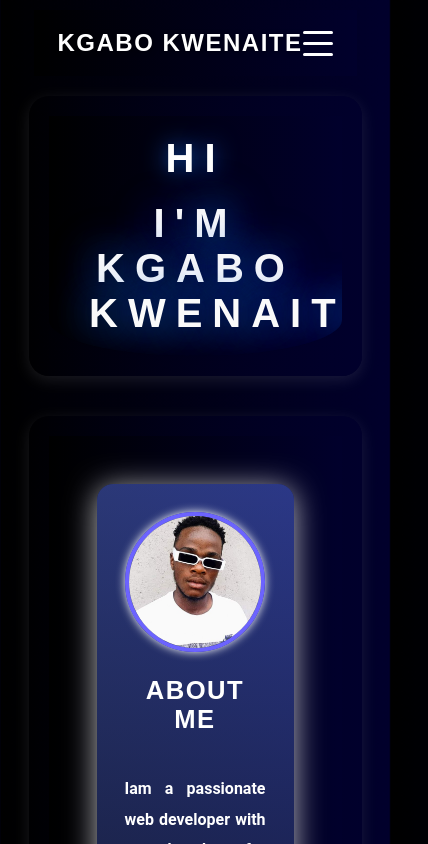
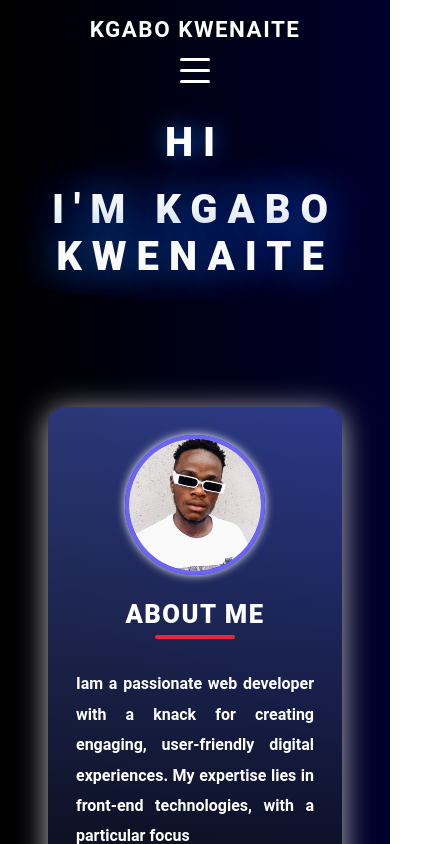
Before and after one commit to Kronik502/Portfolio, a React (Create React App) app: page / in a window 390 px wide. Shown: the top 844 px of the page, 428 px wide, since content can reach past the window. Built offline with nearby package versions, Linux system fonts and the light colour scheme.

Commit message:
updated responsiveness

```diff
--- a/src/App.css
+++ b/src/App.css
@@ -1,76 +1,218 @@
-/* App.css */
-body {
+/* Global Reset */
+* {
   margin: 0;
-  font-family: Arial, sans-serif;
-  background: linear-gradient(90deg, #000000, #01002c);
-  color: #ffffff;
+  padding: 0;
+  box-sizing: border-box;
 }
 
-.App {
+/* Body Base Styles */
+body {
+  font-family: 'Roboto', sans-serif;
+  background: linear-gradient(90deg, #000000, #01002c);
+  color: #333;
+  overflow-x: hidden;
+  transition: all 0.3s ease;
+}
+
+/* Header Styling */
+.header {
+  display: flex;
+  justify-content: space-between;
+  align-items: center;
+  padding: 1.5rem 2rem;
+  background: linear-gradient(90deg, #000000, #01002c);
+  position: relative;
+  z-index: 10;
+  transition: background 0.3s ease, padding 0.3s ease;
+}
+
+.header.open {
+  background: linear-gradient(135deg, #000000, #fc5c7d);
+}
+
+.logo {
+  font-size: 1.8rem;
+  font-weight: bold;
+  letter-spacing: 1.5px;
+  color: #fff;
+  text-transform: uppercase;
+  text-shadow: 1px 1px 5px rgba(0, 0, 0, 0.5);
+  transition: all 0.3s ease;
+}
+
+nav {
+  display: flex;
+  justify-content: flex-end;
+  align-items: center;
+  position: relative;
+}
+
+/* Menu Styling: Hidden by default */
+.nav-links-container {
+  display: none;
+}
+
+.nav-links {
+  list-style-type: none;
   display: flex;
   flex-direction: column;
-  align-items: center;
-  justify-content: center;
-  text-align: center;
+  gap: 1rem;
+  margin-right: 2rem;
+  background-color: rgba(0, 0, 0, 0.8);
+  padding: 5rem;
+  border-radius: 8px;
+  position: absolute;
+  top: 60px;
+  right: 0;
+  width: 250px;
+  opacity: 0;
+  transform: translateX(100%);
+  transition: opacity 0.3s ease, transform 0.3s ease;
 }
 
-.section {
-  width: 90%; /* Ensure sections fit nicely on smaller screens */
-  max-width: 1200px; /* Limit the width on larger screens */
-  padding: 40px;
-  margin: 20px auto; /* Add spacing between sections */
-  background: linear-gradient(90deg, #0000007c, #01002c);
-  border-radius: 50px;
-  box-shadow: 0 4px 15px rgba(255, 255, 255, 0.1);
+/* Show the menu when open */
+.nav-links.open {
+  opacity: 1;
+  transform: translateX(0);
+  display: flex;
 }
 
-/* Animations */
-@keyframes fadeBackground {
-  0% { background: linear-gradient(90deg, #000000, #01002c); }
-  100% { background: linear-gradient(90deg, #000000, #01002c); }
+.nav-links-container.open {
+  display: block; /* Ensure visibility */
 }
 
-/* Media Queries */
+.nav-links li {
+  margin: 0;
+}
 
-/* Mobile-first design */
-@media (max-width: 768px) {
-  body {
-    font-size: 16px; /* Adjust font size for readability */
+.nav-links a {
+  text-decoration: none;
+  color: #fff;
+  font-size: 1.3rem;
+  font-weight: 500;
+  letter-spacing: 0.5px;
+  text-transform: capitalize;
+  transition: color 0.3s ease;
+}
+
+.nav-links a:hover {
+  color: #ff6f61;
+  text-shadow: 0 0 10px rgba(255, 105, 97, 0.8);
+}
+
+/* Burger Icon Styling */
+.burger {
+  display: flex;
+  flex-direction: column;
+  justify-content: space-between;
+  align-items: center;
+  width: 30px;
+  height: 25px;
+  cursor: pointer;
+  z-index: 20;
+  transition: transform 0.3s ease;
+}
+
+.burger .line {
+  width: 100%;
+  height: 4px;
+  background-color: #fff;
+  border-radius: 5px;
+  transition: transform 0.3s ease, opacity 0.3s ease;
+}
+
+.burger .line1.open {
+  transform: rotate(45deg) translate(5px, 5px);
+}
+
+.burger .line2.open {
+  opacity: 0;
+}
+
+.burger .line3.open {
+  transform: rotate(-45deg) translate(5px, -5px);
+}
+
+/* Media Queries for Responsiveness */
+@media (max-width: 1024px) {
+  /* Tablet Styles */
+  .header {
+    padding: 1.2rem 1.5rem;
   }
 
-  .App {
-    padding: 10px; /* Add padding around the App container */
+  .nav-links-container {
+    display: block;
   }
 
-  .section {
-    padding: 20px; /* Reduce padding for smaller screens */
-    border-radius: 20px; /* Softer edges for smaller devices */
+  .burger {
+    display: flex;
   }
 }
 
-/* Tablet view */
-@media (min-width: 768px) and (max-width: 1024px) {
-  body {
-    font-size: 18px;
+@media (max-width: 768px) {
+  /* Mobile Styles */
+  .nav-links {
+    width: 100%;
+    padding: 2rem;
+    gap: 2rem;
   }
 
-  .section {
-    padding: 30px;
-    margin: 30px auto;
-    border-radius: 30px;
+  .logo {
+    font-size: 1.5rem;
+  }
+
+  .burger .line {
+    width: 30px;
+    height: 3px;
+  }
+
+  .nav-links a {
+    font-size: 1.2rem;
   }
 }
 
-/* Desktop view */
-@media (min-width: 1024px) {
-  body {
-    font-size: 20px; /* Larger font size for better readability */
+@media (max-width: 480px) {
+  /* Small Mobile Devices */
+  .header {
+    flex-direction: column;
+    padding: 1rem 1.5rem;
   }
 
-  .section {
-    width: 80%; /* Center sections with a fixed width */
-    padding: 40px;
-    margin: 40px auto;
-    border-radius: 50px;
+  .logo {
+    font-size: 1.4rem;
+    text-align: center;
+  }
+
+  .nav-links {
+    width: 100%;
+    gap: 1.5rem;
+  }
+
+  .burger {
+    margin-top: 1rem;
+  }
+
+  .nav-links a {
+    font-size: 1.1rem;
   }
 }
+
+/* Media Query for Large Desktops */
+@media (min-width: 1280px) {
+  .header {
+    padding: 2rem 3rem;
+  }
+
+  .nav-links {
+    flex-direction: row;
+    gap: 2rem;
+    opacity: 1;
+    transform: translateX(0);
+    position: static;
+    background-color: transparent;
+  }
+
+  .nav-links a {
+    font-size: 1.4rem;
+  }
+}
--- a/src/App.js
+++ b/src/App.js
@@ -8,22 +8,30 @@ import Resume from './components/Experience';
 import Contact from './components/Contact';
 import Footer from './components/Footer';
 import Feedback from './components/Feedback';
-import Goals from './components/goals'
+import Goals from './components/goals'; // Adjusted to keep consistent naming
 
 import './App.css';
 
 function App() {
+  const sections = [
+    { id: "hero", component: <Hero /> },
+    { id: "about", component: <About /> },
+    { id: "resume", component: <Resume /> },
+    { id: "skills", component: <Skills /> },
+    { id: "projects", component: <Projects /> },
+    { id: "feedback", component: <Feedback /> },
+    { id: "goals", component: <Goals /> },
+    { id: "contact", component: <Contact /> }
+  ];
+
   return (
     <div className="App">
       <Header />
-      <section className="section"><Hero /></section>
-      <section className="section"><About /></section>
-      <section className="section"><Resume /></section>
-      <section className="section"><Skills /></section>
-      <section className="section"><Projects /></section>
-     <section className='section'><Feedback/></section>
-     <section className='section'><Goals/></section>
-      <section className="section"><Contact /></section>
+      {sections.map((section) => (
+        <section key={section.id} className="section">
+          {section.component}
+        </section>
+      ))}
       <Footer />
     </div>
   );
--- a/src/components/About.css
+++ b/src/components/About.css
@@ -33,7 +33,7 @@
 
 /* Typography */
 .about-title {
-  font-size: 3rem;
+  font-size: 2rem;
   font-weight: 900;
   color: #ffffff;
   text-transform: uppercase;
@@ -51,7 +51,7 @@
 }
 
 .fun-fact {
-  font-size: 1.3rem;
+  font-size: 1rem;
   font-style: italic;
   font-weight: 900;
   color: #ffffff;
--- a/src/components/Experience.css
+++ b/src/components/Experience.css
@@ -1,26 +1,44 @@
 /* Experience.css */
 
 .experience {
-  padding: 3rem;
-  font-family: 'Inter', sans-serif;
+  padding: 3rem 2rem;
+  font-family: 'Segoe UI', Tahoma, Geneva, Verdana, sans-serif;
   background: linear-gradient(to bottom, #ffffff, #01002c);
   color: #1a1a1a;
   line-height: 1.8;
+  max-width: 1000px;
+  margin: 50px auto;
+  border-radius: 16px;
+  box-shadow: 0px 10px 20px rgba(0, 0, 0, 0.3);
 }
 
 h2 {
   text-align: center;
   font-size: 2.8rem;
   font-weight: bold;
-  margin-bottom: 2.5rem;
-  color: #3a3a3a;
+  margin-bottom: 40px;
+  color: #edf2f4;
   text-transform: uppercase;
   letter-spacing: 1.5px;
+  position: relative;
+}
+
+h2::after {
+  content: "";
+  width: 80px;
+  height: 4px;
+  background: #ef233c;
+  position: absolute;
+  bottom: -10px;
+  left: 50%;
+  transform: translateX(-50%);
+  border-radius: 4px;
+  animation: slideIn 1s ease-in-out;
 }
 
 .resume-section {
-  margin-bottom: 2.5rem;
-  padding: 2rem;
+  margin-bottom: 2rem;
+  padding: 1.5rem;
   background: #fff;
   border-radius: 16px;
   box-shadow: 0 8px 16px rgba(0, 0, 0, 0.1);
@@ -33,8 +51,8 @@ h2 {
 }
 
 .resume-section h3 {
-  font-size: 2rem;
-  margin-bottom: 1.5rem;
+  font-size: 1.8rem;
+  margin-bottom: 1.2rem;
   color: #4a90e2;
   border-bottom: 3px solid #e0e7ff;
   padding-bottom: 0.5rem;
@@ -44,6 +62,8 @@ h2 {
 .resume-section p {
   margin: 0.8rem 0;
   font-size: 1.1rem;
+  line-height: 1.6;
+  color: #505050;
 }
 
 .resume-section ul {
@@ -56,7 +76,7 @@ h2 {
   position: relative;
   margin-bottom: 0.8rem;
   padding-left: 1.5rem;
-  font-size: 1rem;
+  font-size: 1.1rem;
   color: #505050;
 }
 
@@ -109,25 +129,34 @@ a:hover {
   text-decoration: underline;
 }
 
-@media (min-width: 768px) {
+@keyframes slideIn {
+  from {
+    width: 0;
+  }
+  to {
+    width: 80px;
+  }
+}
+
+@media (max-width: 768px) {
   .experience {
-    padding: 4rem 6rem;
+    padding: 2rem;
+  }
+
+  h2 {
+    font-size: 2.2rem;
   }
 
   .resume-section {
-    padding: 2.5rem;
-  }
-
-  h2 {
-    font-size: 3.2rem;
+    padding: 1.2rem;
   }
 
   .resume-section h3 {
-    font-size: 2.2rem;
+    font-size: 1.6rem;
   }
 
   .download-button {
     font-size: 1.4rem;
-    padding: 1rem 2.5rem;
+    padding: 0.8rem 2rem;
   }
 }
--- a/src/components/Header.css
+++ b/src/components/Header.css
@@ -163,11 +163,69 @@ nav {
     width: 30px;
     height: 3px;
   }
+
+  /* Add better tap/click space for menu links */
+  .nav-links a {
+    font-size: 1.4rem;
+    padding: 10px 0;
+  }
 }
+
+@media (max-width: 480px) {
+  /* For extra small devices like phones in portrait mode */
+  .logo {
+    font-size: 1.2rem;
+  }
+
+  .burger {
+    width: 28px;
+    height: 20px;
+  }
+
+  .burger .line {
+    height: 3px;
+  }
+
+  .nav-links {
+    width: 100%;
+    padding: 2rem;
+    gap: 1.5rem;
+  }
+
+  .nav-links a {
+    font-size: 1.2rem;
+    padding: 10px;
+  }
+}
+
 @media (min-width: 1024px) {
   .nav-links a:hover {
     background-color: rgba(255, 255, 255, 0.1);
     padding: 0.5rem 1rem;
     border-radius: 5px;
   }
+
+  .burger {
+    display: none; /* Hide burger icon on larger screens */
+  }
+
+  /* Keep nav links inline for larger screens */
+  .nav-links {
+    flex-direction: row;
+    background-color: transparent;
+    opacity: 1;
+    transform: translateX(0);
+    position: static;
+    gap: 2rem;
+    padding: 0;
+  }
+
+  .nav-links-container {
+    display: block;
+  }
+
+  /* Add hover effect on larger screens */
+  .nav-links a:hover {
+    text-decoration: underline;
+  }
 }
--- a/src/components/Hero.css
+++ b/src/components/Hero.css
@@ -3,11 +3,12 @@
   --secondary-color: #ffffff;
   --text-color: #fff;
   --accent-color: #ececec;
-  --background-gradient: linear-gradient(90deg, #6a82fb, #fc5c7d);
+  --background-gradient:linear-gradient(90deg, #000000, #01002c);
   --neon-glow: rgba(25, 106, 226, 0.8);
   --neon-blue: #1c82f2;
   --neon-pink: #1c82f2;
   --neon-green: #32f7d3;
+
 
 }
 
@@ -182,13 +183,13 @@ body {
 }
 
 @media (max-width: 768px) {
-  .hi-text, .name-text { font-size: 3.5rem; }
-  .profession-text, .location-text { font-size: 1.6rem; }
+  .hi-text, .name-text { font-size :2rem; }
+  .profession-text, .location-text { font-size: 1rem; }
   .btn { padding: 12px 28px; font-size: 1.2rem; }
 }
 
 @media (max-width: 480px) {
   .hi-text, .name-text { font-size: 2.5rem; }
-  .profession-text, .location-text { font-size: 1.4rem; }
+  .profession-text, .location-text { font-size:rem; }
   .btn { padding: 10px 22px; font-size: 1.1rem; }
 }
--- a/src/components/Hero.js
+++ b/src/components/Hero.js
@@ -36,7 +36,7 @@ function Hero() {
 
 
         {step >= 5 && (
-          <h2 className="location-text fade-in">Last Update : 7 February 2025</h2>
+          <h2 className="location-text fade-in">Last Update : 10 February 2025</h2>
         )}
       </div>
 
--- a/src/components/Projects.css
+++ b/src/components/Projects.css
@@ -1,6 +1,6 @@
 .projects {
   padding: 50px;
-  background: linear-gradient(60deg, #01002c, #ffffffa9);
+  background: linear-gradient(90deg, #000000, #01002c);
 }
 
 .project-grid {
@@ -10,7 +10,7 @@
 }
 
 .project-card {
-  background: linear-gradient(30deg, #000000, #72d5eea8);
+  background: linear-gradient(180deg, #a6fa60, #6478ec);
   border-radius: 8px;
   padding: 20px;
   box-shadow: 0 2px 8px rgba(247, 238, 238, 0.664);
@@ -33,6 +33,7 @@ h2 {
   text-align: center;
   margin-bottom: 30px;
   font-size: 3rem;
+
 }
 
 .project-links .btn {
--- a/src/components/Projects.js
+++ b/src/components/Projects.js
@@ -132,9 +132,9 @@ function Projects() {
         {individualProjects.map((project, index) => (
           <div key={index} className="project-card">
             <img src={project.thumbnail} alt={`${project.title} thumbnail`} className="project-image" />
-            <h3>{project.title}</h3>
-            <p>{project.description}</p>
-            <div className="project-links">
+            <h3 classname='ptitle'>{project.title}</h3>
+            <p classname='ptitle'>{project.description}</p>
+            <div  className="project-links">
               <a href={project.demoLink} target="_blank" rel="noopener noreferrer" className="btn">
                 Live Demo
               </a>
```
Also changed, not shown: trashbin.txt.
